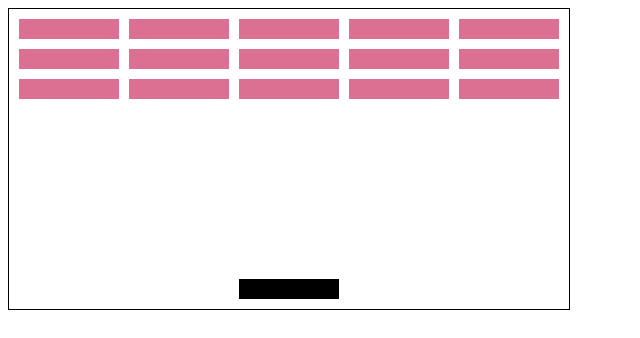
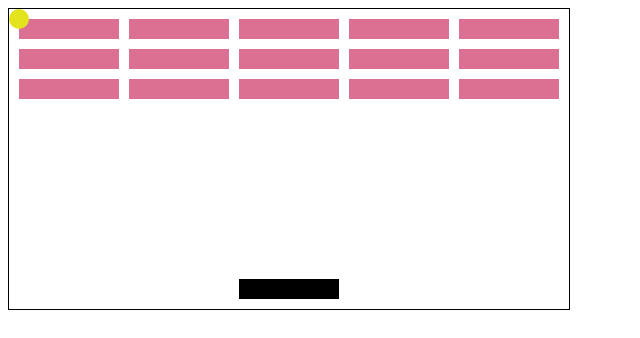
Before and after one commit to Ntrie1/JS-mini-games, a plain HTML site: page Breakout/index.html in a window 1280 px wide. Shown: the full height of the page, 0-640 px from the left. Drawn offline with Linux system fonts and the light colour scheme.

Commit message:
added ball

```diff
--- a/Breakout/app.js
+++ b/Breakout/app.js
@@ -74,7 +74,7 @@ function moveUser(e) {
             break;
 
         case 'ArrowRight':
-            if(currentPosition[0] < (boardWith - blockWidth)) {
+            if (currentPosition[0] < (boardWith - blockWidth)) {
                 currentPosition[0] += 10;
                 userDraw();
             }
@@ -83,5 +83,8 @@ function moveUser(e) {
     }
 
 }
+document.addEventListener('keydown', moveUser);
 
-document.addEventListener('keydown', moveUser)
+const ball = document.createElement('div');
+ball.classList.add('ball');
+grid.appendChild(ball);
--- a/Breakout/style.css
+++ b/Breakout/style.css
@@ -20,3 +20,11 @@
     height: 20px;
     background-color: black;
 }
+
+.ball {
+    position: absolute;
+    width: 20px;
+    height: 20px;
+    border-radius: 10px;
+    background-color: rgb(227, 227, 30);
+}
```
